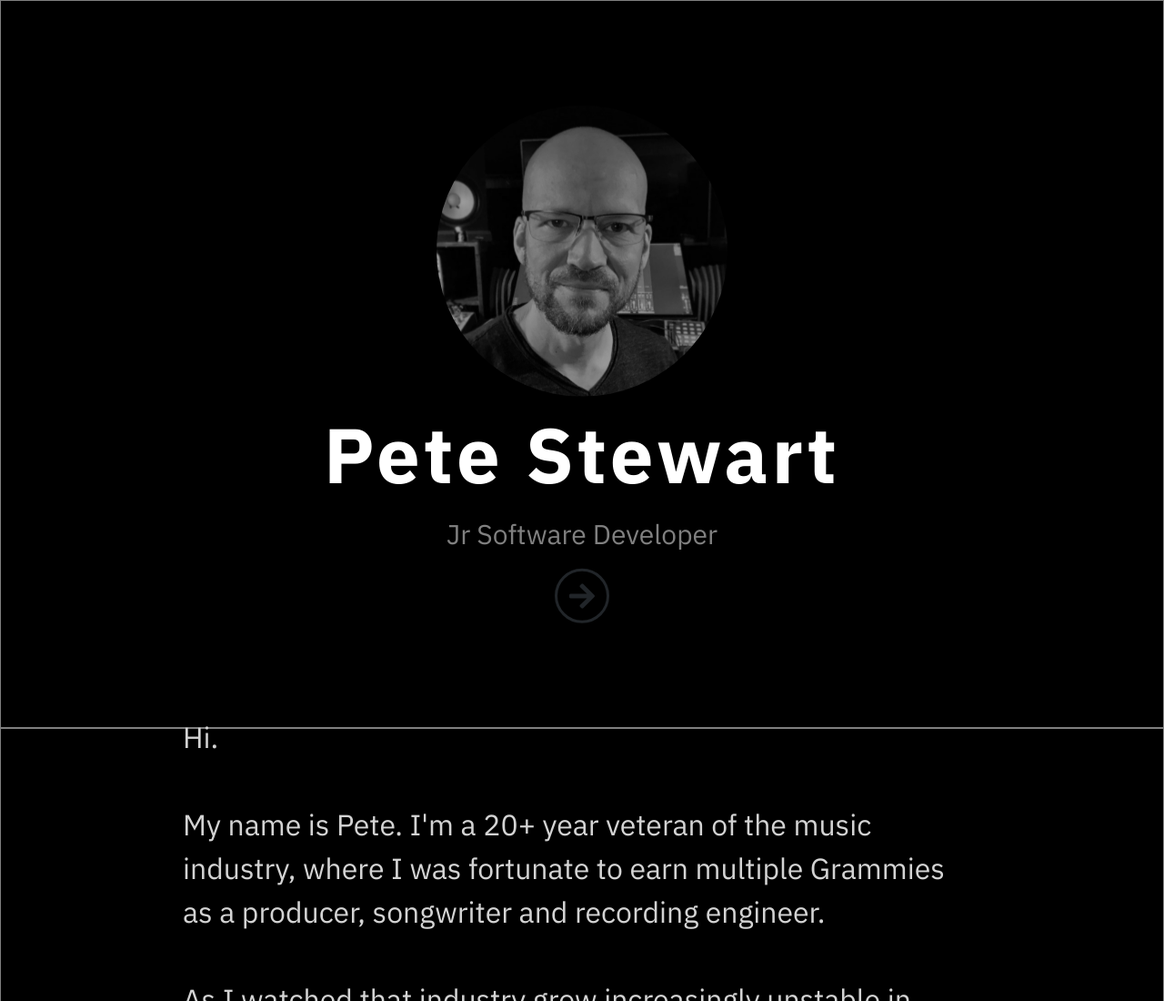
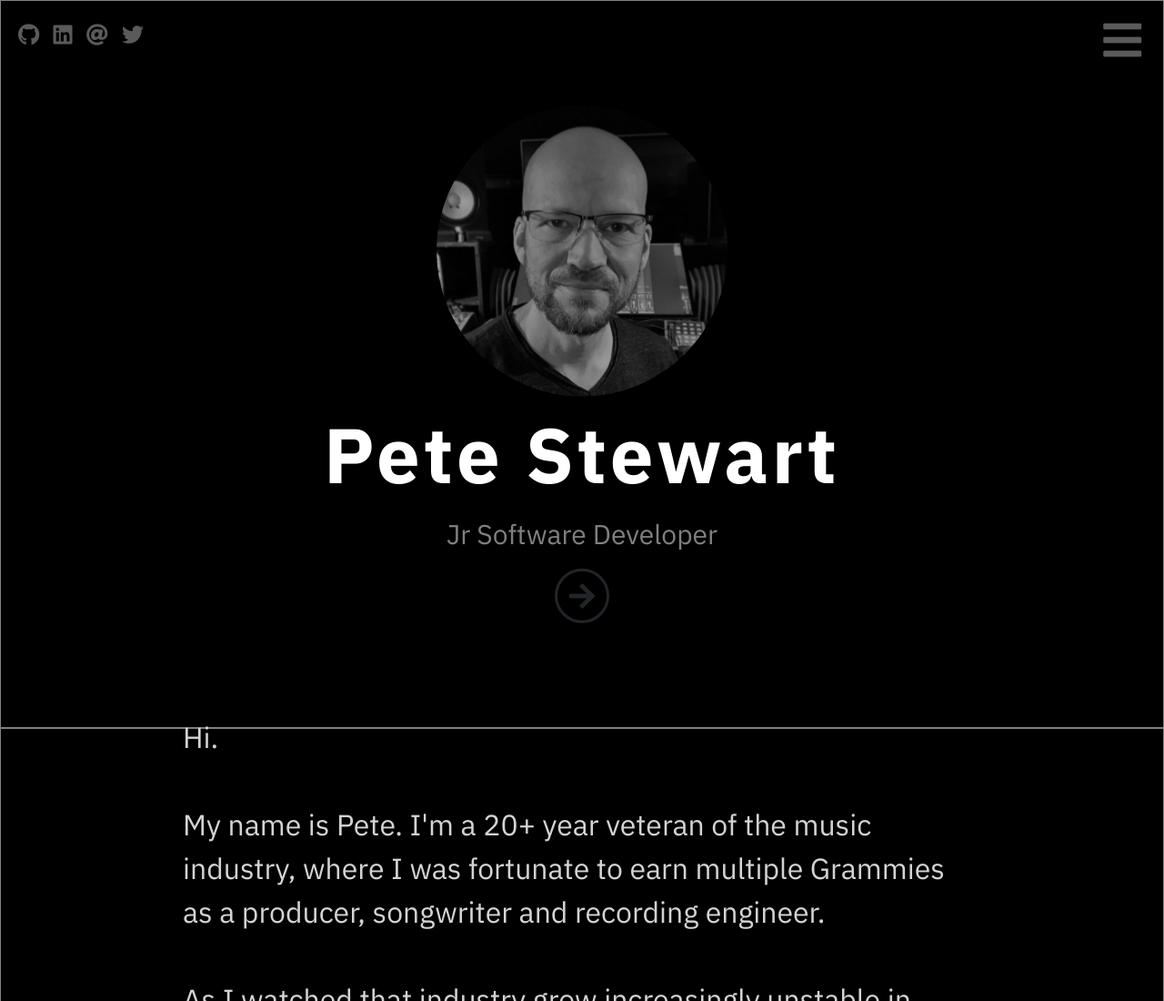
Before and after one commit to petestewart/personal-bio-site, a website built with webpack: page src/index.html in a window 1280 px wide. Shown: the top 1100 px of the page at 91% size. Built offline with nearby package versions, Linux system fonts and the light colour scheme; no server answers.

Commit message:
social links and menu button

```diff
--- a/src/index.html
+++ b/src/index.html
@@ -8,6 +8,18 @@
 </head>
 
 <body>
+<div id="social-links">
+  <i class="fab fa-github"></i>
+  <i class="fab fa-linkedin"></i>
+  <i class="fas fa-at"></i>
+  <i class="fab fa-twitter"></i>
+</div>
+
+<div id="main-menu">
+  <i class="fas fa-bars fa-2x"></i>
+</div>
+
+
 <div id="console">
   <div class="section" id="welcome">
     <div id="welcome-splash">
--- a/src/styles/main.scss
+++ b/src/styles/main.scss
@@ -20,6 +20,44 @@ a, a:hover {
     color:inherit;
     text-decoration: none;
    }
+
+#social-links {
+    position: fixed;
+    margin: 20px;
+    font-size: 1.5rem;
+    color: grey;
+    letter-spacing: .3rem;
+    i {
+        opacity: 0.7;
+    }
+    i:hover {
+        opacity: 1;
+    }
+}
+
+#social-links:hover {
+    cursor: pointer;
+}
+
+
+
+#main-menu {
+    position: fixed;
+    right: 0%;
+    top: 0%;
+    margin: 20px;
+    font-size: 1.5rem;
+    color: grey;
+    letter-spacing: .3rem;
+    opacity: 0.7;
+}
+
+#main-menu:hover {
+    opacity: 1;
+    cursor: pointer;
+    transform: rotate(90deg);
+    transition: 300ms linear all;
+}
 
 .section {
     height: 100vh;
```
